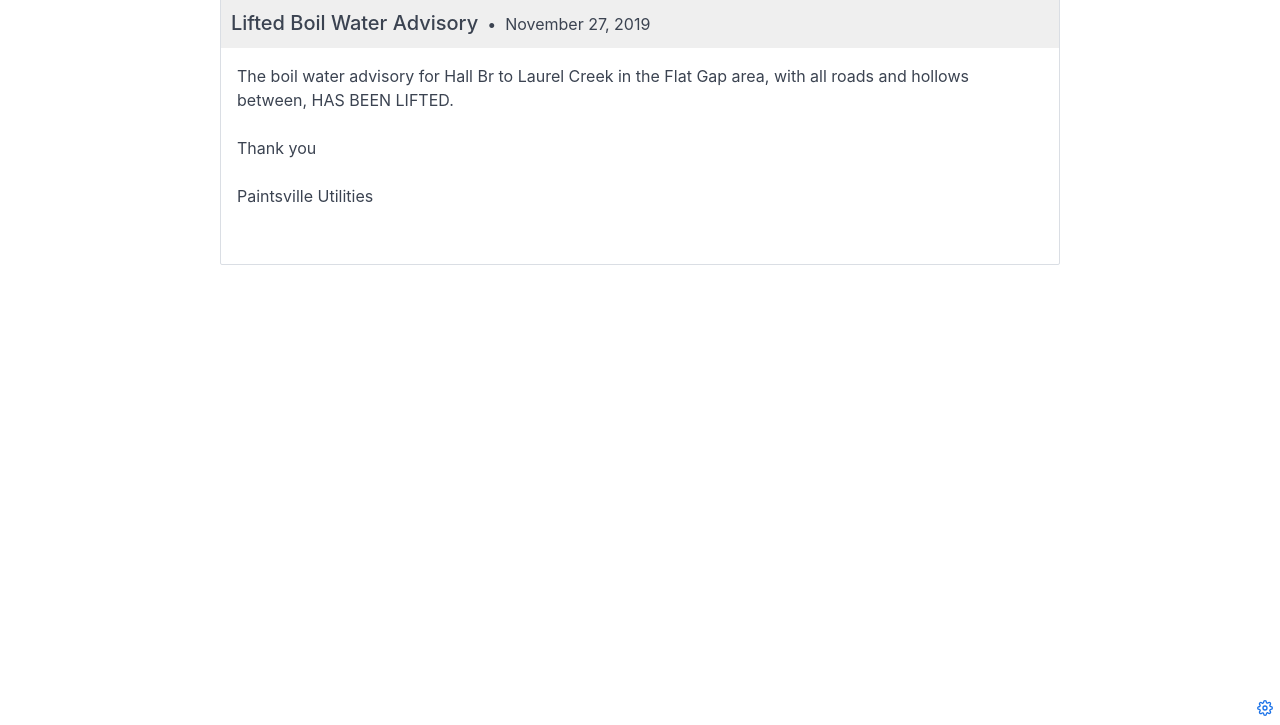
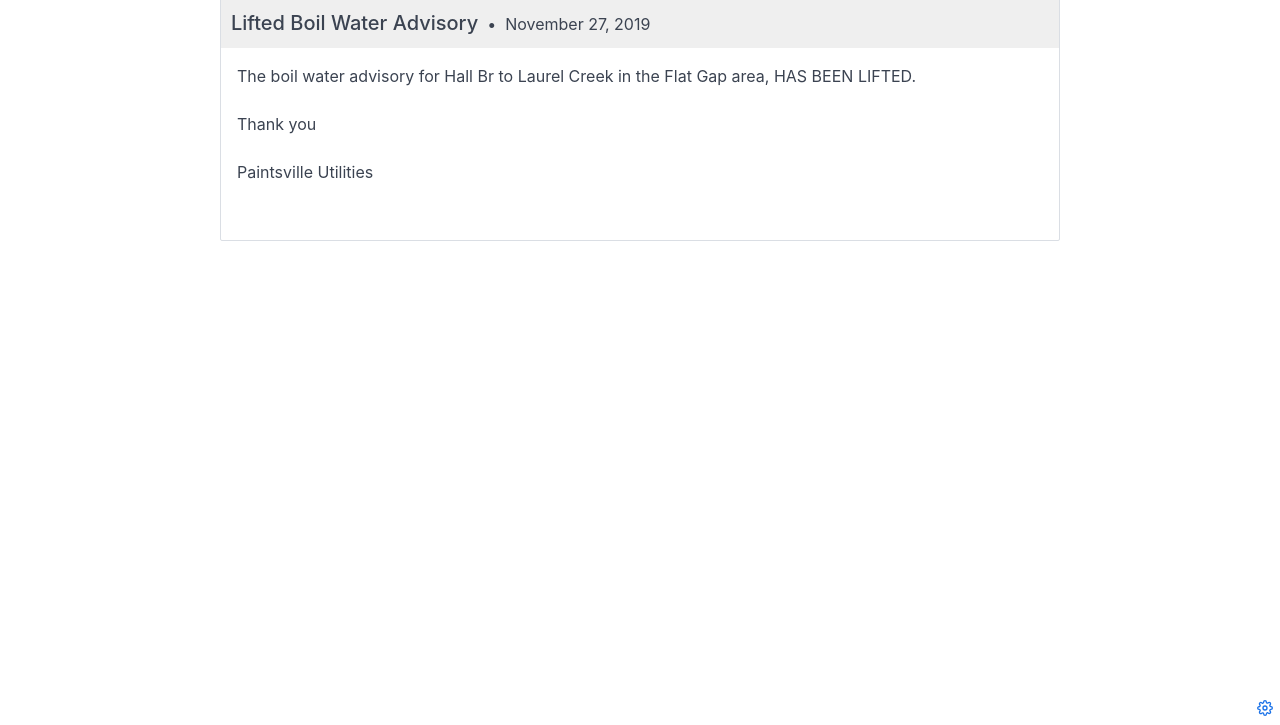
Before and after one commit to mapsync/paintsville-advisory, a Gatsby site: page /blog/2019-11-27-lifted-boil-water-advisory in a window 1280 px wide. Shown: the part 75-800 px from the top of the page. Built offline with nearby package versions, Linux system fonts and the light colour scheme; Gatsby itself is replaced by a stand-in of ours.

Commit message:
Update Alert “2019-11-27-lifted-boil-water-advisory”

```diff
--- a/src/pages/blog/2019-11-27-lifted-boil-water-advisory.md
+++ b/src/pages/blog/2019-11-27-lifted-boil-water-advisory.md
@@ -3,7 +3,7 @@
 title: Lifted Boil Water Advisory
 date: 2019-11-27T19:55:12.280Z
 ---
-The boil water advisory for Hall Br to Laurel Creek in the Flat Gap area, with all roads and hollows between, HAS BEEN LIFTED.
+The boil water advisory for Hall Br to Laurel Creek in the Flat Gap area, HAS BEEN LIFTED.
 
 Thank you
 
```
